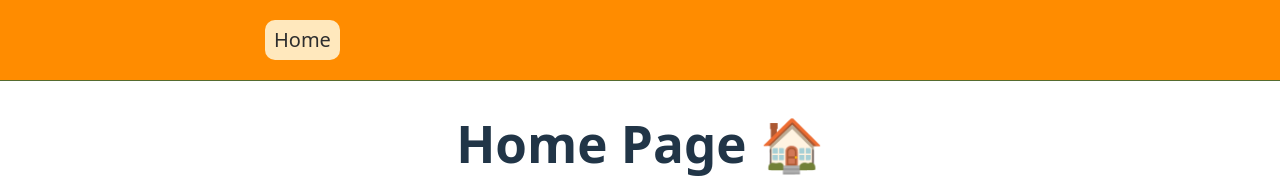
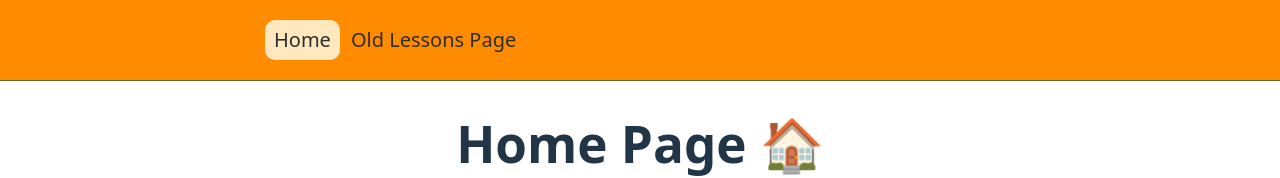
Before and after one commit to KonchokDhondrub/c58-ts, a React (Vite) app: page / in a window 1280 px wide. Shown: the top 178 px of the page. Built offline with nearby package versions, Linux system fonts and the light colour scheme.

Commit message:
code update

```diff
--- a/src/components/header/Header.tsx
+++ b/src/components/header/Header.tsx
@@ -3,7 +3,7 @@ import styles from "./Header.module.css";
 
 const navLinks = [
   { to: "/", title: "Home" },
-  // { to: "components", title: "Components" }
+  { to: "https://konchokdhondrub.github.io/frontend/", title: "Old Lessons Page" },
 ];
 
 export default function Header() {
```
